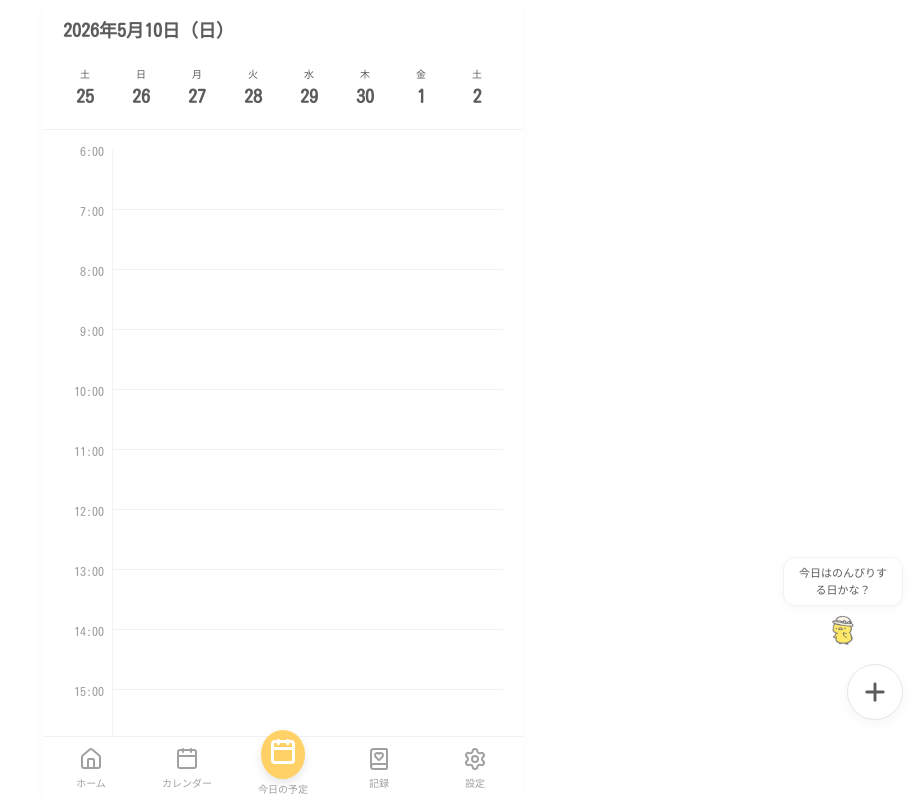
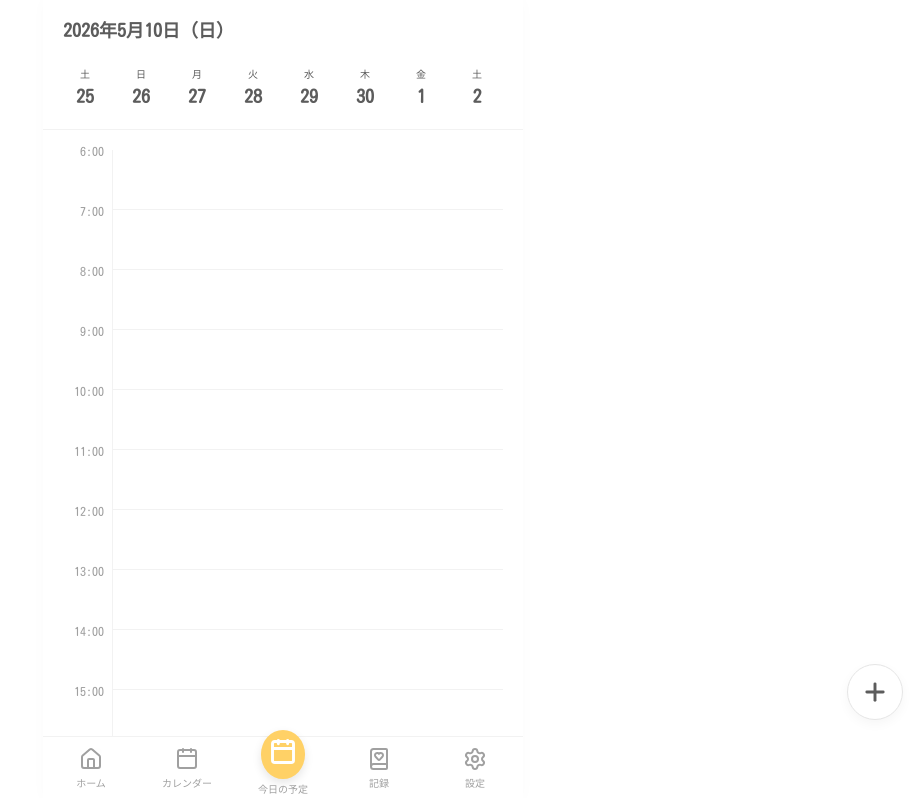
Before and after one commit to usapon-jp/usapon-days, a React (Vite) app: page / in a window 1280 px wide. Shown: the top 798 px of the page, without its empty margins (357-1280 px from the left). Built offline with nearby package versions, Linux system fonts and the light colour scheme.

Commit message:
不具合修正

```diff
--- a/src/components/ScheduleView.jsx
+++ b/src/components/ScheduleView.jsx
@@ -181,17 +181,7 @@ export default function ScheduleView({ appData, setAppData }) {
   const handlePointerDown = (e, note, type) => {
     e.stopPropagation();
 
-    // Double tap check
-    const now = Date.now();
-    if (now - lastTapRef.current.time < 400 && lastTapRef.current.id === note.id) {
-      setActiveNoteId(note.id);
-      setShowTray(true);
-      lastTapRef.current = { time: 0, id: null };
-      if (longPressTimer.current) clearTimeout(longPressTimer.current);
-      return;
-    } else {
-      lastTapRef.current = { time: now, id: note.id };
-    }
+
 
     if (showTray) {
       setShowTray(false);
@@ -199,8 +189,8 @@ export default function ScheduleView({ appData, setAppData }) {
       return;
     }
 
-    const clientX = e.clientX || (e.touches && e.touches[0].clientX);
-    const clientY = e.clientY || (e.touches && e.touches[0].clientY);
+    const clientX = e.clientX ?? e.touches?.[0]?.clientX ?? 0;
+    const clientY = e.clientY ?? e.touches?.[0]?.clientY ?? 0;
 
     dragRef.current = {
       type,
@@ -244,8 +234,8 @@ export default function ScheduleView({ appData, setAppData }) {
   const handlePointerMove = (e) => {
     if (!dragRef.current) return;
 
-    const clientX = e.clientX || (e.touches && e.touches[0].clientX);
-    const clientY = e.clientY || (e.touches && e.touches[0].clientY);
+    const clientX = e.clientX ?? e.touches?.[0]?.clientX ?? 0;
+    const clientY = e.clientY ?? e.touches?.[0]?.clientY ?? 0;
 
     const deltaX = clientX - dragRef.current.startX;
     const deltaY = clientY - dragRef.current.startY;
@@ -480,30 +470,10 @@ export default function ScheduleView({ appData, setAppData }) {
     return d;
   });
 
-  // Character logic
-  const todoCount = dailySchedule.filter(n => n.category === 'todo' && n.status !== 'completed').length;
-  const routineCount = dailySchedule.filter(n => n.category === 'routine' && n.status !== 'completed').length;
-  const allCompleted = dailySchedule.length > 0 && dailySchedule.every(n => n.status === 'completed');
 
-  let characterImg = '/assets/piyo.png';
-  let message = '今日もゆっくりいこう';
-
-  if (allCompleted) {
-    characterImg = '/assets/piyo.png';
-    message = '今日も一日お疲れ様！';
-  } else if (todoCount > 2) {
-    characterImg = '/assets/usa.png';
-    message = 'ちいさく進めば大丈夫';
-  } else if (routineCount > 2) {
-    characterImg = '/assets/pon.png';
-    message = 'ルーティンをこなしてえらい！';
-  } else if (dailySchedule.length === 0) {
-    characterImg = '/assets/piyo.png';
-    message = '今日はのんびりする日かな？';
-  }
 
   return (
-    <div style={{ position: 'relative', height: '100%', display: 'flex', flexDirection: 'column', overflow: 'hidden' }}>
+    <div style={{ position: 'relative' }}>
       <div style={{ position: 'sticky', top: 0, zIndex: 10, backgroundColor: 'var(--color-bg)', borderBottom: '1px solid var(--color-border)' }}>
         <div style={{ padding: '16px 20px 8px', display: 'flex', justifyContent: 'space-between', alignItems: 'center' }}>
           <div style={{ display: 'flex', alignItems: 'center', gap: '8px' }}>
@@ -549,7 +519,7 @@ export default function ScheduleView({ appData, setAppData }) {
         </div>
       </div>
 
-      <div key={dateKey} className="slide-in" style={{ padding: '20px 20px 80px', display: 'flex', flex: 1, overflowY: 'auto' }} ref={containerRef}>
+      <div key={dateKey} className="slide-in" style={{ padding: '20px 20px 80px', display: 'flex', flex: 1 }} ref={containerRef}>
         <div style={{ width: '50px', flexShrink: 0, borderRight: '1px solid var(--color-border)' }}>
           {hours.map(hour => (
             <div key={hour} style={{ height: '60px', color: 'var(--color-text-sub)', fontSize: '12px', position: 'relative' }}>
@@ -593,7 +563,11 @@ export default function ScheduleView({ appData, setAppData }) {
                   userSelect: 'none'
                 }}
                 onPointerDown={(e) => handlePointerDown(e, note, 'move')}
-                onClick={(e) => { e.stopPropagation(); }}
+                onClick={(e) => {
+                  e.stopPropagation();
+                  setActiveNoteId(note.id);
+                  setShowTray(true);
+                }}
                 onContextMenu={(e) => { e.preventDefault(); }}
               >
                 <div
@@ -729,22 +703,7 @@ export default function ScheduleView({ appData, setAppData }) {
         </div>
       )}
 
-      {/* Character Display */}
-      <div style={{
-        position: 'fixed', bottom: '150px', right: '20px',
-        display: 'flex', flexDirection: 'column', alignItems: 'center', gap: '4px',
-        zIndex: 50, pointerEvents: 'none'
-      }}>
-        <div style={{
-          backgroundColor: '#fff', padding: '6px 12px', borderRadius: '12px',
-          fontSize: '11px', boxShadow: '0 2px 8px var(--color-shadow)',
-          border: '1px solid var(--color-border)',
-          maxWidth: '120px', textAlign: 'center'
-        }}>
-          {message}
-        </div>
-        <img src={characterImg} alt="character" style={{ width: '40px', height: '40px', objectFit: 'contain' }} />
-      </div>
+
     </div>
   );
 }
--- a/src/index.css
+++ b/src/index.css
@@ -39,12 +39,13 @@ body {
 .app-container {
   max-width: 480px;
   margin: 0 auto;
-  min-height: 100vh;
+  height: 100vh;
   background-color: var(--color-bg);
   position: relative;
   display: flex;
   flex-direction: column;
   box-shadow: 0 0 15px rgba(0,0,0,0.02);
+  overflow: hidden;
 }
 
 .content-area {
```
